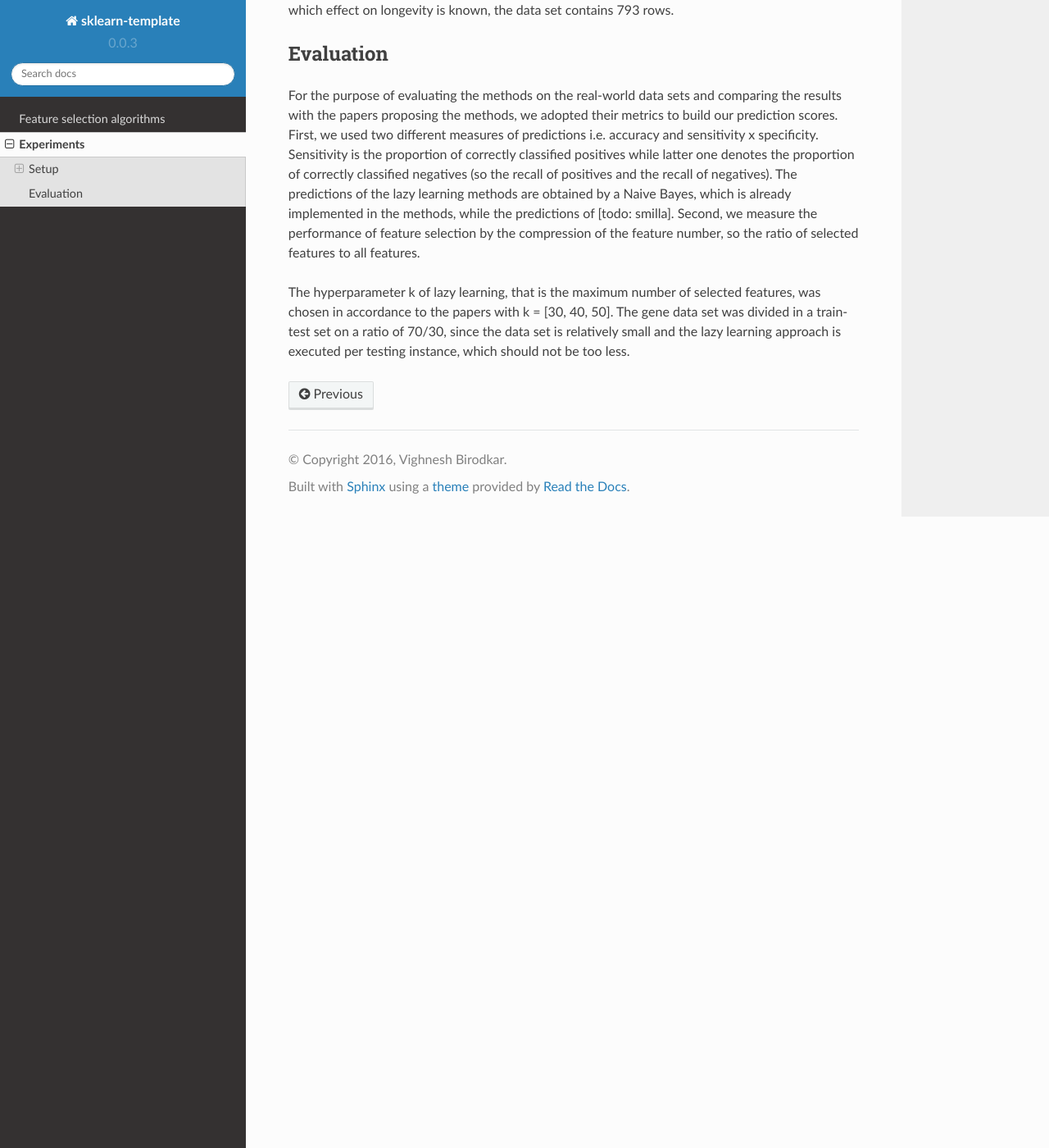
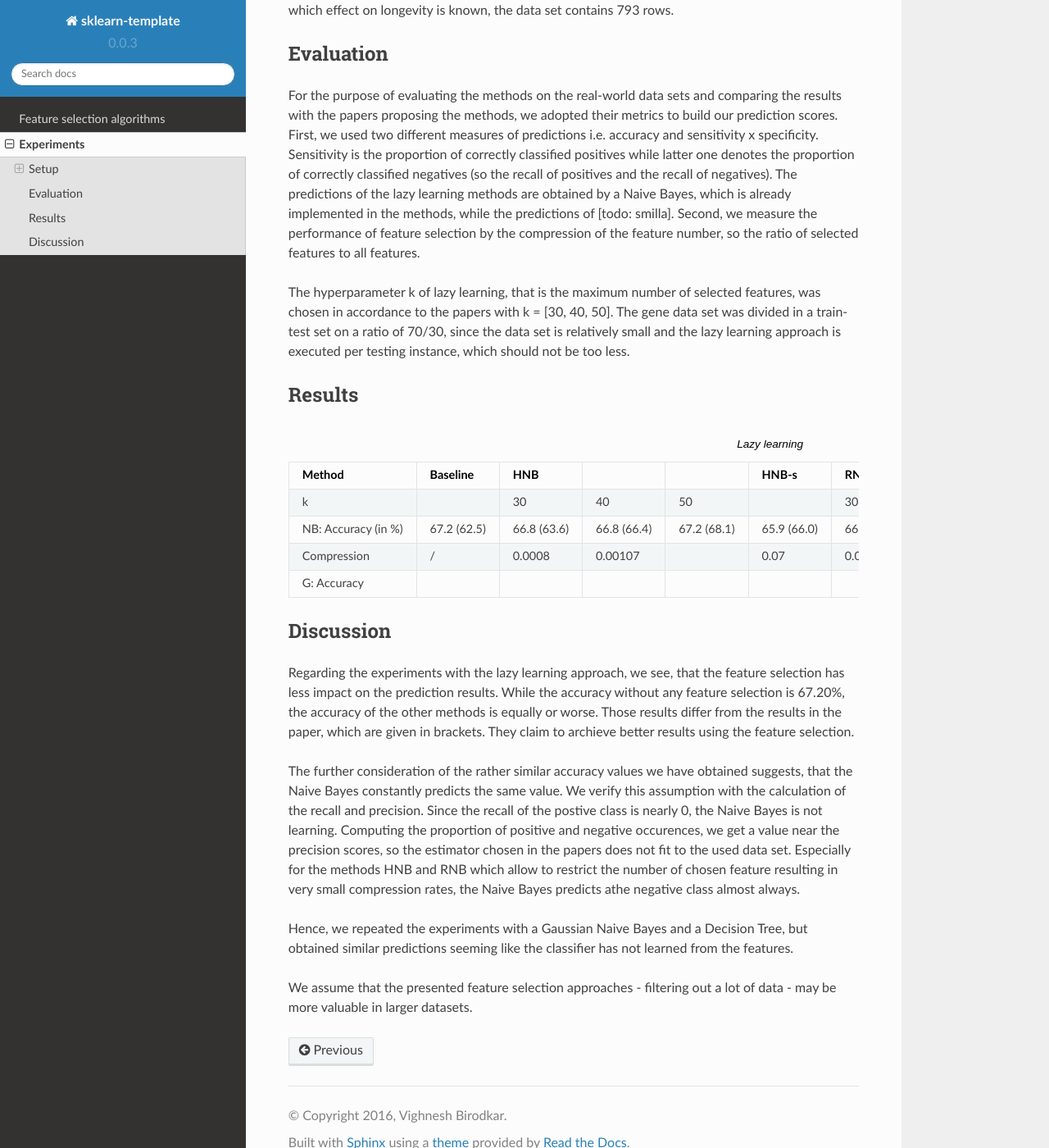
Before and after one commit to sm1lla/hfs, a Sphinx documentation site: the page built from doc/experiments/index.rst, in a window 1280 px wide and 1400 px high, scrolled down 820 px. Shown: the whole window at 82% size. Built offline with Sphinx 7.4.7 and the Read the Docs theme 2.0.0, drawn with Linux system fonts in a browser that asks for light colours; pages that are not in the unit, such as notebooks, are missing from menus; cross-references to code outside the pages are shown as plain code.

Commit message:
Experiments discussion

```diff
--- a/doc/experiments/index.rst
+++ b/doc/experiments/index.rst
@@ -36,3 +36,26 @@ Second, we measure the performance of feature selection by the compression of th
 
 The hyperparameter k of lazy learning, that is the maximum number of selected features, was chosen in accordance to the papers with k = [30, 40, 50].
 The gene data set was divided in a train-test set on a ratio of 70/30, since the data set is relatively small and the lazy learning approach is executed per testing instance, which should not be too less.
+
+Results
+========
+.. csv-table:: Lazy learning
+   :file: lazytable.csv
+   :header-rows: 1
+
+Discussion
+==========
+
+Regarding the experiments with the lazy learning approach, we see, that the feature selection has less impact on the prediction results.
+While the accuracy without any feature selection is 67.20%, the accuracy of the other methods is equally or worse.
+Those results differ from the results in the paper, which are given in brackets. They claim to archieve better results using the feature selection.
+
+The further consideration of the rather similar accuracy values we have obtained suggests, that the Naive Bayes constantly predicts the same value.
+We verify this assumption with the calculation of the recall and precision.
+Since the recall of the postive class is nearly 0, the Naive Bayes is not learning.
+Computing the proportion of positive and negative occurences, we get a value near the precision scores, so the estimator chosen in the papers does not fit to the used data set.
+Especially for the methods HNB and RNB which allow to restrict the number of chosen feature resulting in very small compression rates, the Naive Bayes predicts athe negative class almost always.
+
+Hence, we repeated the experiments with a Gaussian Naive Bayes and a Decision Tree, but obtained similar predictions seeming like the classifier has not learned from the features.
+
+We assume that the presented feature selection approaches - filtering out a lot of data - may be more valuable in larger datasets.
--- /dev/null
+++ b/doc/experiments/lazytable.csv
@@ -0,0 +1,5 @@
+Method,Baseline,HNB,,,HNB-s,RNB,,,HIP,MR
+k,,30,40,50,,30,40,50,,,,
+NB: Accuracy (in %),67.2 (62.5),66.8 (63.6),66.8 (66.4),67.2 (68.1),65.9 (66.0),66.4 (66.4),66.8 (63.8),67.2 (64.2),67.2,67.2
+Compression,/,0.0008,0.00107,,0.07,0.0008,0.00107,,0.0034,0.0653
+G: Accuracy,,,,,,,,,,,,
```
